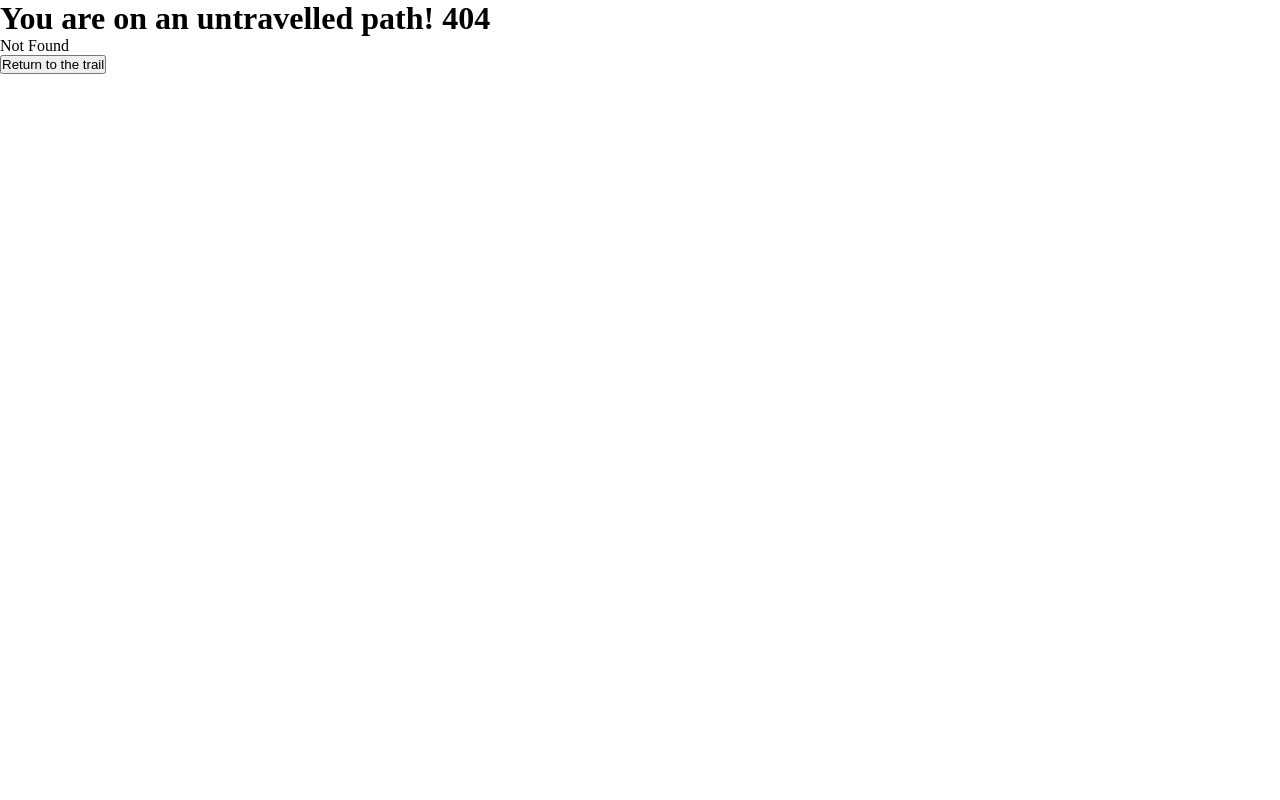
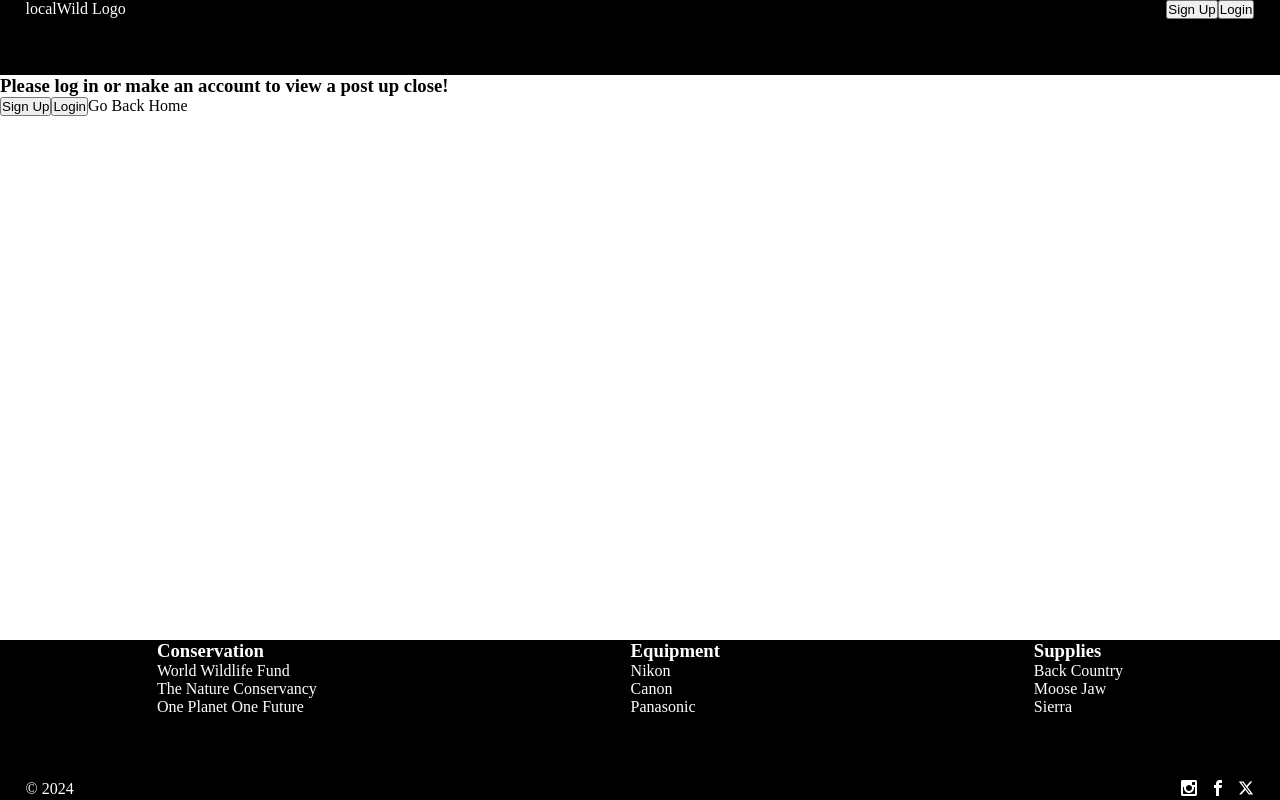
Before and after one commit to JoeMcDonough15/local-wild, a React (Vite) app in the folder frontend/: page /posts/1 in a window 1280 px wide. Before the commit this address had no page. Built offline with nearby package versions, Linux system fonts and the light colour scheme; no server answers.

Commit message:
more work on PostDetailsPage, make it so links back home skip past the intro image

```diff
--- a/frontend/src/App.tsx
+++ b/frontend/src/App.tsx
@@ -15,6 +15,7 @@ import { useAppDispatch } from "./store";
 import Footer from "./components/Footer";
 import MyPostsPage from "./components/MyPostsPage";
 import CreatePostForm from "./components/CreatePostForm";
+import PostDetailsPage from "./components/PostDetailsPage";
 
 function ErrorBoundary() {
   const error = useRouteError();
@@ -96,6 +97,11 @@ const router = createBrowserRouter([
         element: <CreatePostForm />,
         errorElement: <ErrorBoundary />,
       },
+      {
+        path: "/posts/:id",
+        element: <PostDetailsPage />,
+        errorElement: <ErrorBoundary />,
+      },
     ],
   },
 ]);
--- a/frontend/src/components/Footer/Footer.css
+++ b/frontend/src/components/Footer/Footer.css
@@ -1,6 +1,10 @@
 .footer {
+  bottom: 0;
   height: 20vh;
   justify-content: space-between;
+  position: fixed;
+  width: 100vw;
+  z-index: -9999;
 }
 
 .footer a:hover {
--- /dev/null
+++ b/frontend/src/components/FullScreenImage/FullScreenImage.tsx
@@ -0,0 +1,19 @@
+interface FullScreenImageProps {
+  imageUrl: string;
+  imageAltText: string;
+  setFullScreen: (arg: boolean) => void;
+}
+
+const FullScreenImage = ({
+  imageUrl,
+  imageAltText,
+  setFullScreen,
+}: FullScreenImageProps) => {
+  return (
+    <div onClick={() => setFullScreen(false)}>
+      <img src={imageUrl} alt={imageAltText} />
+    </div>
+  );
+};
+
+export default FullScreenImage;
--- /dev/null
+++ b/frontend/src/components/FullScreenImage/index.ts
@@ -0,0 +1,3 @@
+import FullScreenImage from "./FullScreenImage";
+
+export default FullScreenImage;
--- a/frontend/src/components/Homepage/Homepage.tsx
+++ b/frontend/src/components/Homepage/Homepage.tsx
@@ -28,7 +28,11 @@ const Homepage = () => {
       >
         down
       </button>
-      <div style={{ marginTop: "200vh" }} ref={beginHomepageContent}></div>
+      <div
+        id="skip-intro"
+        style={{ marginTop: "200vh" }}
+        ref={beginHomepageContent}
+      ></div>
       <section className="homepage-content flex-col">
         <DisplayPosts listOrCarousel="carousel" postsPerPageOrSlide={3} />
         <OurMission />
--- a/frontend/src/components/Navigation/Navigation.css
+++ b/frontend/src/components/Navigation/Navigation.css
@@ -3,7 +3,6 @@
   color: white;
   height: var(--header-height);
   justify-content: space-between;
-  margin-bottom: var(--header-height);
   position: fixed;
   top: 0;
   width: 100%;
--- a/frontend/src/components/Navigation/Navigation.tsx
+++ b/frontend/src/components/Navigation/Navigation.tsx
@@ -16,7 +16,7 @@ const Navigation = () => {
   return (
     <nav className="nav-bar flex-row main-container">
       <div className="nav-left">
-        <Link to="/">localWild Logo</Link>
+        <Link to="/#skip-intro">localWild Logo</Link>
       </div>
       {sessionUser && (
         <div className="nav-center">
--- a/frontend/src/components/PostDetailsPage/PostDetailsPage.tsx
+++ b/frontend/src/components/PostDetailsPage/PostDetailsPage.tsx
@@ -1,52 +1,105 @@
-import { useEffect } from "react";
+import { useState, useEffect } from "react";
 import { useAppSelector, useAppDispatch } from "../../store";
-import { useParams, useNavigate } from "react-router-dom";
+import { useParams, Link } from "react-router-dom";
 import { getSinglePostThunk } from "../../store/slices/postsSlice";
 import PostImageAndCaption from "../PostImageAndCaption";
+import PostTitleAndDetails from "../PostTitleAndDetails";
+import FullScreenImage from "../FullScreenImage";
+import OpenModalButton from "../OpenModalButton/OpenModalButton";
+import EditPostFormModal from "../EditPostFormModal";
+import ConfirmDeleteModal from "../ConfirmDeleteModal";
+import SignupFormModal from "../SignupFormModal/SignupFormModal";
+import LoginFormModal from "../LoginFormModal/LoginFormModal";
 
 const PostDetailsPage = () => {
   const sessionUser = useAppSelector((state) => state.session.sessionUser);
   const currentPost = useAppSelector((state) => state.posts.currentPost);
   const dispatch = useAppDispatch();
-  const navigate = useNavigate();
   const { id } = useParams();
-  // * in a useEffect:
-  //    take the id from the params to then dispatch a thunk that will go get all the details for that post
+  const [userOwnsPost, setUserOwnsPost] = useState(false);
+  const [imageFullScreen, setImageFullScreen] = useState(false);
+
   useEffect(() => {
     if (!sessionUser || !id) {
       return;
     }
     dispatch(getSinglePostThunk(Number(id)));
-  }, [dispatch, id, sessionUser]);
-  // if there is no sessionUser, redirect the user home and return <></>
+  }, [sessionUser, id, dispatch]);
+
   if (!sessionUser) {
-    navigate("/");
-    // maybe instead of automatically navigating back home, you display login/signup/go-back-home buttons
-    // and a message that says they must be signed in to view a post's details
-    return <></>;
+    return (
+      <>
+        <h3>Please log in or make an account to view a post up close!</h3>
+        <>
+          <OpenModalButton
+            buttonText="Sign Up"
+            modalComponent={<SignupFormModal />}
+          />
+          <OpenModalButton
+            buttonText="Login"
+            modalComponent={<LoginFormModal />}
+          />
+        </>
+        <Link to="/home#skip-intro">Go Back Home</Link>
+      </>
+    );
   }
 
-  // if there is no currentPost, return a message that says This Post Couldn't Be Found
   if (!currentPost) {
     return <h1>Post Couldn't Be Found</h1>;
   }
 
-  // otherwise, return...
+  if (!userOwnsPost && sessionUser.id === currentPost.photographerId) {
+    setUserOwnsPost(true);
+  }
+
   return (
+    <>
+      {imageFullScreen ? (
+        <FullScreenImage
+          setFullScreen={setImageFullScreen}
+          imageUrl={currentPost.imageUrl}
+          imageAltText={currentPost.title}
+        />
+      ) : (
         <section className="post-details-page">
           <div className="post-details-first-row flex-row">
+            <button
+              onClick={() => {
+                setImageFullScreen(true);
+              }}
+              className="full-screen-button"
+              type="button"
+            >
+              View Full Screen
+            </button>
+
             <PostImageAndCaption
               imageUrl={currentPost?.imageUrl}
               imageText={currentPost?.caption ? currentPost.caption : ""}
               // plus classes for the container, image, and caption styles
             />
-        {/* <PostTitleAndDetails /> */}
+            <PostTitleAndDetails />
           </div>
           <div className="post-details-second-row flex-row">
             {/* <CommentsSection /> */}
             {/* <PostLocationMap /> */}
           </div>
+          {userOwnsPost && (
+            <div className="post-control-buttons flex-row">
+              <OpenModalButton
+                buttonText="Edit"
+                modalComponent={<EditPostFormModal postId={currentPost.id} />}
+              />
+              <OpenModalButton
+                buttonText="Delete"
+                modalComponent={<ConfirmDeleteModal postId={currentPost.id} />}
+              />
+            </div>
+          )}
         </section>
+      )}
+    </>
   );
 };
 
--- a/frontend/src/styles/index.css
+++ b/frontend/src/styles/index.css
@@ -17,6 +17,10 @@ a {
 .footer {
   background-color: black;
   color: white;
+}
+
+.main-content {
+  margin-top: var(--header-height);
 }
 
 .main-container {
```
Lines whose indentation alone changed are shown as unchanged.
